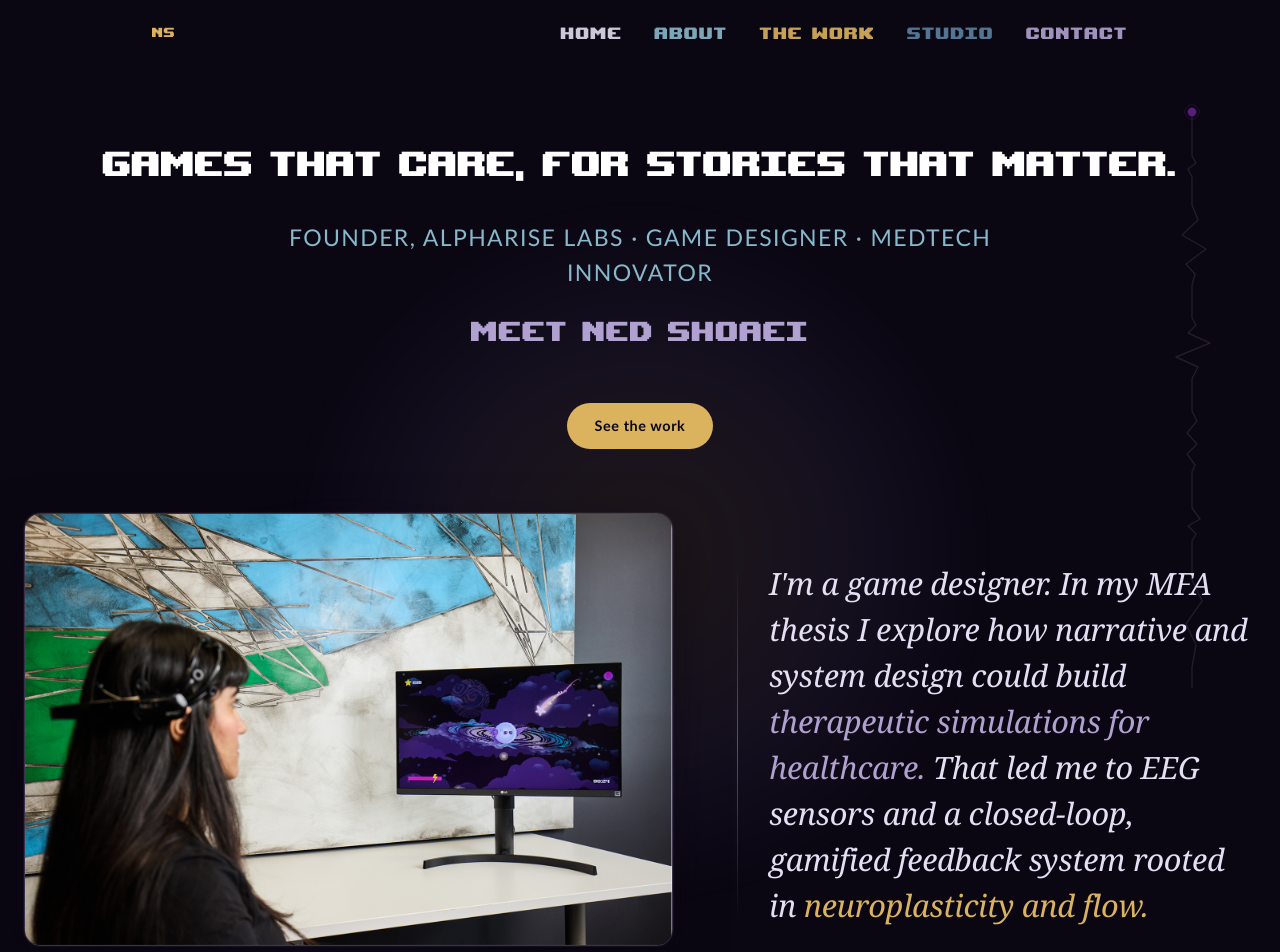
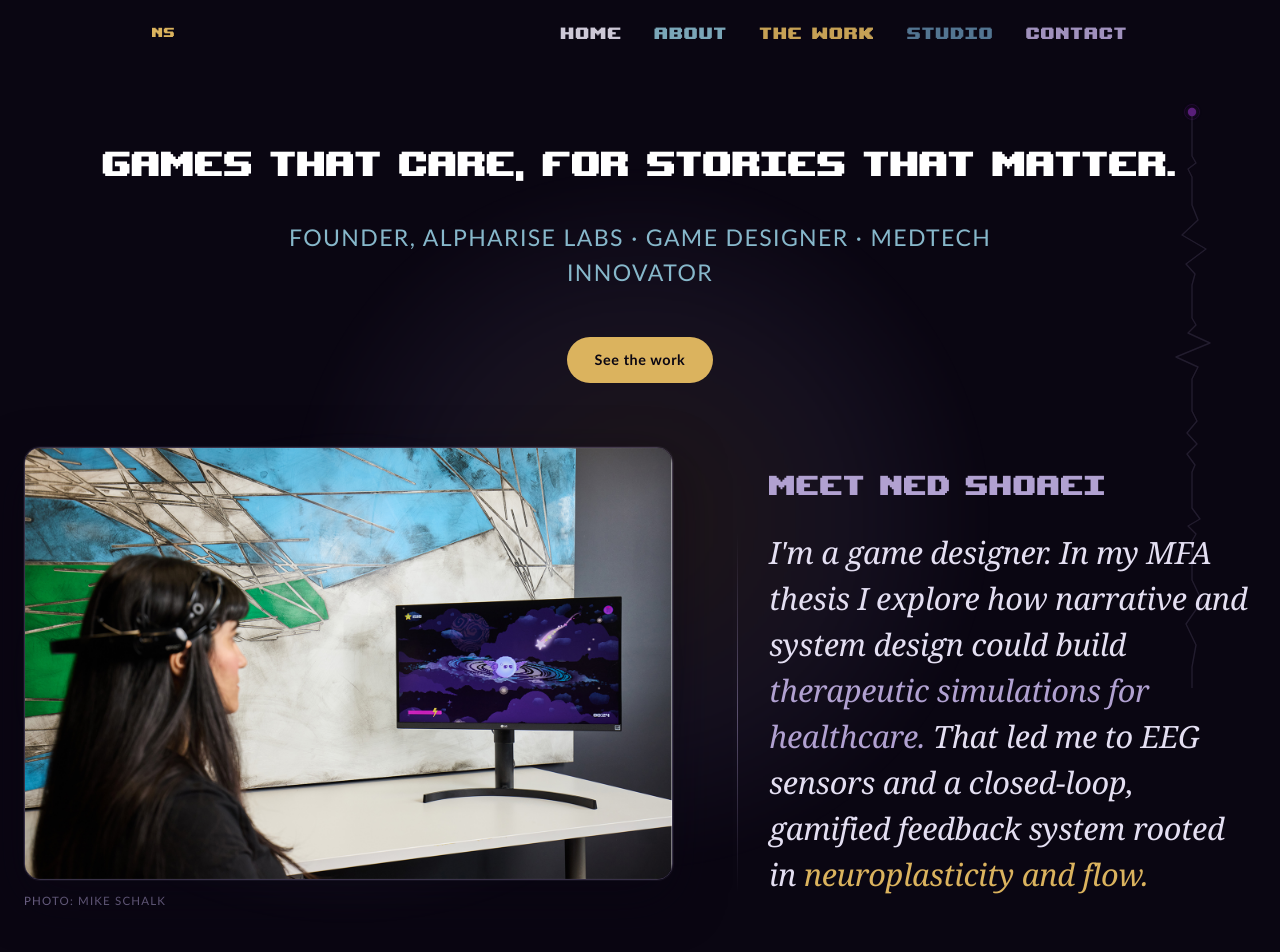
Before and after one commit to NedzZone/alphariselabs-site, a React (Vite) app: page / in a window 1280 px wide. Shown: the top 952 px of the page. Built offline with nearby package versions, Linux system fonts and the light colour scheme.

Commit message:
Move "Meet Ned Shoaei" above the memo in the hero band
Out of the centered intro and into the right column, sitting above the
pull-quote next to the portrait.

Co-Authored-By: Claude Opus 4.8 (1M context) <noreply@anthropic.com>

```diff
--- a/src/app/components/Hero.tsx
+++ b/src/app/components/Hero.tsx
@@ -57,21 +57,6 @@ export function Hero() {
         >
           Founder, AlphaRise Labs · Game Designer · MedTech Innovator
         </span>
-
-        {/* Name — Upheaval pixel, light purple */}
-        <h1
-          className="mt-4"
-          style={{
-            fontFamily: PIXEL,
-            fontWeight: 400,
-            fontSize: "clamp(1.5rem, 3.6vw, 2.4rem)",
-            letterSpacing: "0.02em",
-            lineHeight: 1.3,
-            color: "var(--accent)",
-          }}
-        >
-          Meet Ned Shoaei
-        </h1>
 
         {/* CTAs */}
         <div className="mt-12 flex flex-wrap items-center justify-center gap-4">
@@ -141,8 +126,21 @@ export function Hero() {
             </p>
           </div>
 
-          {/* Right — memo, styled as an elegant pull-quote */}
-          <blockquote className="relative md:pl-8 text-left" style={{ margin: 0 }}>
+          {/* Right — name + memo */}
+          <div className="text-left">
+            {/* Name — Upheaval pixel, light purple */}
+            <h1 className="md:pl-8 mb-5" style={{
+              fontFamily: PIXEL,
+              fontWeight: 400,
+              fontSize: "clamp(1.5rem, 3.6vw, 2.4rem)",
+              letterSpacing: "0.02em",
+              lineHeight: 1.3,
+              color: "var(--accent)",
+            }}>
+              Meet Ned Shoaei
+            </h1>
+            {/* Memo — elegant pull-quote */}
+            <blockquote className="relative md:pl-8" style={{ margin: 0 }}>
             <span
               aria-hidden="true"
               className="hidden md:block absolute left-0 top-1 bottom-1 w-px"
@@ -165,6 +163,7 @@ export function Hero() {
               <span style={{ color: "var(--primary)" }}>neuroplasticity and flow.</span>
             </p>
           </blockquote>
+          </div>
         </div>
       </motion.div>
     </section>
```
